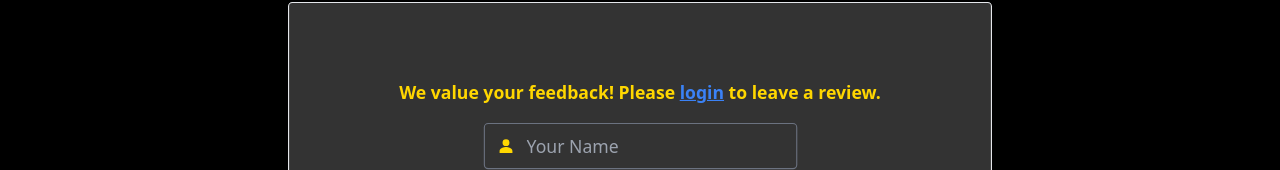
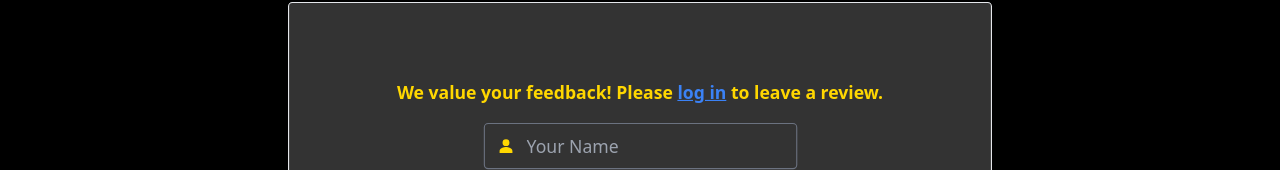
Before and after one commit to iSmirk-01/Landing-page, a Next.js app: page /reviews/submit in a window 1280 px wide. Shown: the part 306-476 px from the top of the page. Built offline with nearby package versions, Linux system fonts and the light colour scheme.

Commit message:
added discrd link invite

```diff
--- a/app/contacts/page.js
+++ b/app/contacts/page.js
@@ -1,4 +1,5 @@
 "use client";
+import Link from "next/link";
 import { IoLogoDiscord } from "react-icons/io5";
 
 function Contacts() {
@@ -9,12 +10,14 @@ function Contacts() {
         <h1 className="font-semibold self-center text-2xl shadow-md mb-4 text-Yellow">
           Contacts
         </h1>
+        <Link className="w-full" href={"https://discord.gg/pbwdPyqPYt"}>
           <div className="flex items-center bg-blue-600/20 rounded gap-2 p-3 border cursor-pointer w-full justify-center">
             <span className="text-blue-400">
               <IoLogoDiscord className="scale-[1.3]" />
             </span>
             Discord
           </div>
+        </Link>
         <div className="flex items-center border p-3 rounded bg-gradient-to-r from-purple-500/30 via-pink-500/30 to-orange-500/30 cursor-pointer w-full h-[49.33px] gap-[0.1rem] justify-center">
           <span className="">
             <svg
@@ -61,9 +64,7 @@ function Contacts() {
           </a>
         </div>
         <div className="flex items-center rounded gap-1 w-full justify-center font-bold">
-          <span className="text-red-500">
-            Email:
-          </span>
+          <span className="text-red-500">Email:</span>
           Mtwotech.business@gmail.com
         </div>
         <div className="font-bold">
--- a/app/reviews/submit/page.js
+++ b/app/reviews/submit/page.js
@@ -76,7 +76,7 @@ function AddReview() {
           <div className="text-Yellow font-bold">
             We value your feedback! Please {" "}
             <Link className="underline text-blue-500" href="/login">
-              login
+              log in
             </Link>
             {" "}
             to leave a review.
```
Lines whose indentation alone changed are shown as unchanged.
